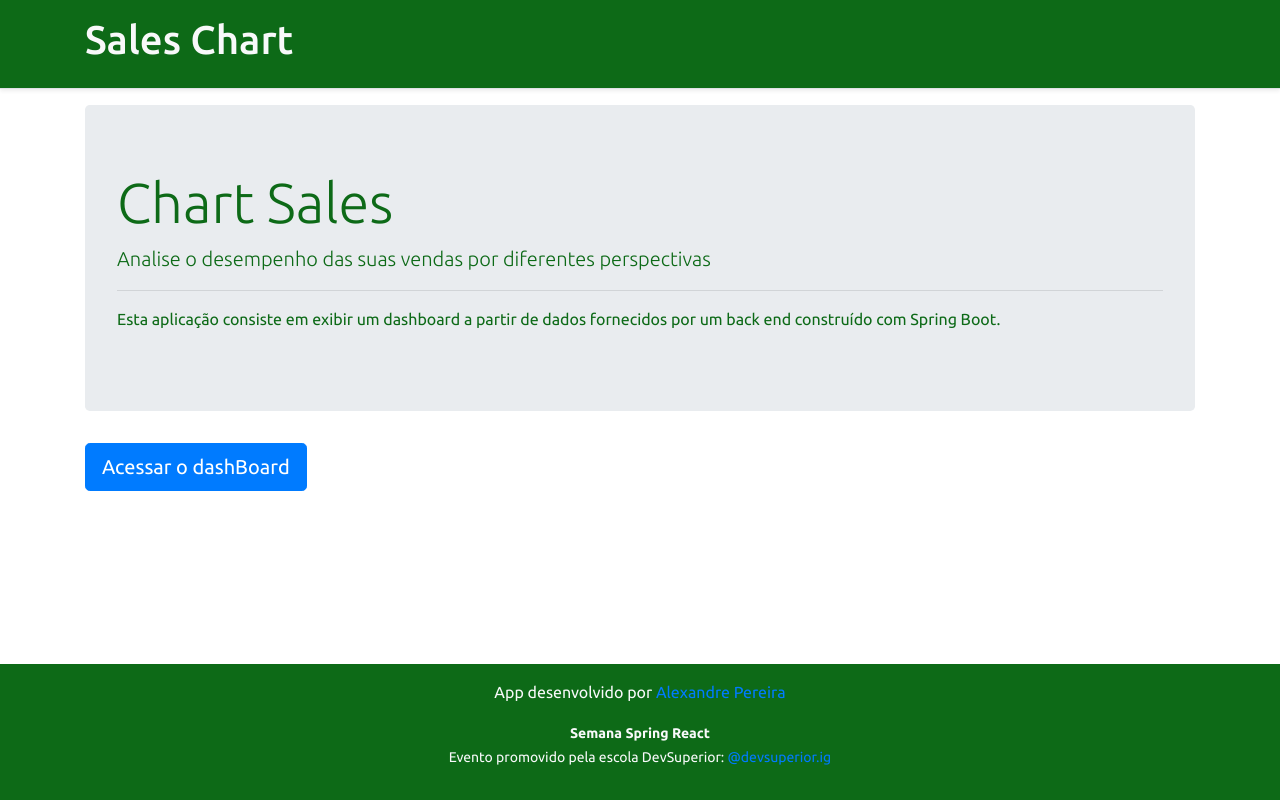
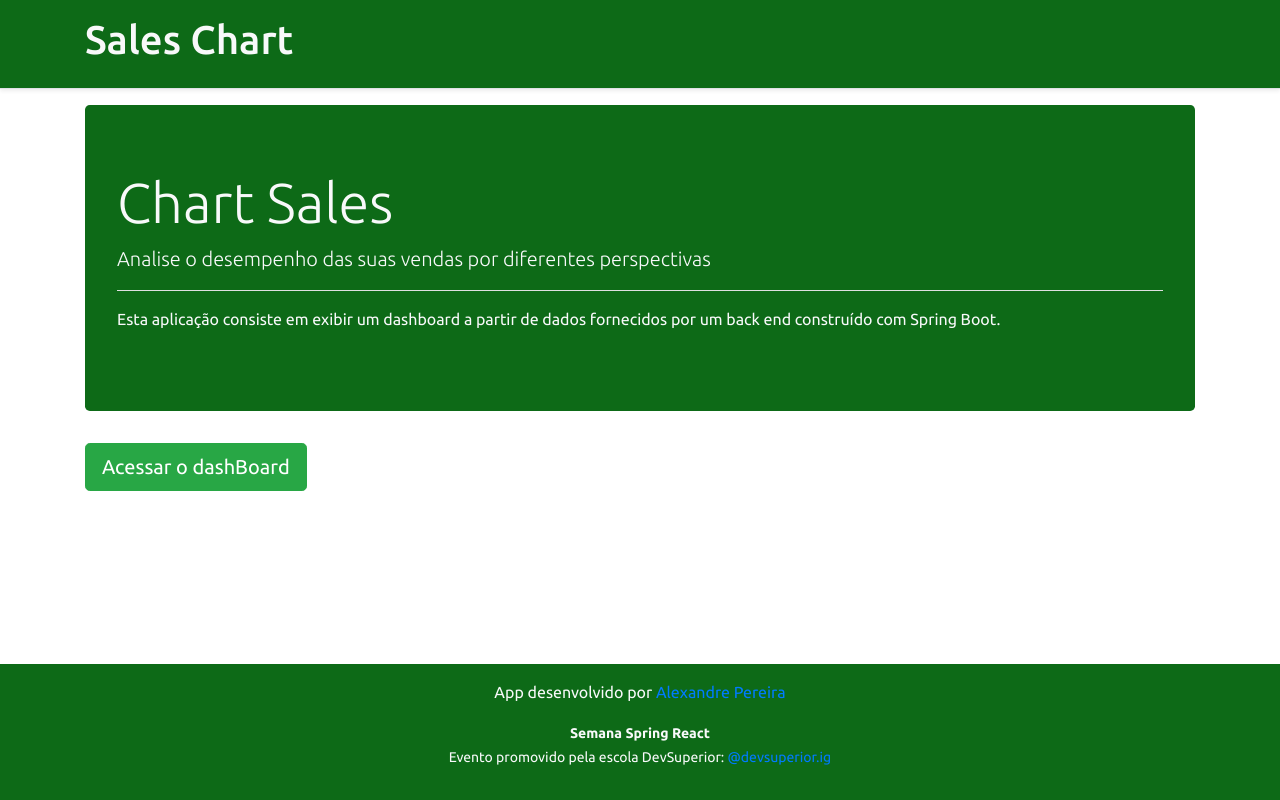
Before and after one commit to Apdo3939/sds3ChartSales, a React (Create React App) app in the folder frontend/: page / in a window 1280 px wide. Built offline with nearby package versions, Linux system fonts and the light colour scheme.

Commit message:
Pagination

```diff
--- a/frontend/src/assets/css/styles.css
+++ b/frontend/src/assets/css/styles.css
@@ -1,21 +1,28 @@
 @import url('https://fonts.googleapis.com/css2?family=Ubuntu:wght@300;400;500;700&display=swap');
+
 :root {
-    --color-primary: #FF8400;
+    --color-primary  : #FF8400;
     --color-secondary: #0d6a17;
-    --color-sucess: #0000FF;
-    --color-warn:#FF0;
-    --color-error:#FF0000;
+    --color-sucess   : #0000FF;
+    --color-warn     : #FF0;
+    --color-error    : #FF0000;
 }
 
-html, body {
-    height: 100%;
+html,
+body {
+    height     : 100%;
     font-family: "Ubuntu", sans-serif;
 }
 
 #root {
-    display: flex;
+    display       : flex;
     flex-direction: column;
-    height: 100%;
+    height        : 100%;
+}
+
+a:hover {
+    text-decoration: none;
+    color          : unset;
 }
 
 .content {
@@ -24,7 +31,7 @@ html, body {
 
 .footer {
     flex-shrink: 0;
-    text-align: center;
+    text-align : center;
 }
 
 .bg-primary {
--- a/frontend/src/components/dataTable/index.tsx
+++ b/frontend/src/components/dataTable/index.tsx
@@ -1,10 +1,12 @@
 import axios from "axios";
+import Pagination from "components/pagination";
 import { formatLocalDate, SalePage } from "model/Model";
 import { useEffect, useState } from "react";
 import { BASE_URL } from "utils/requests";
 
 const DataTable = () => {
 
+    const [activePage, setActivePage] = useState(0);
     const [page, setPage] = useState<SalePage>({
         first: true,
         last: true,
@@ -14,19 +16,28 @@ const DataTable = () => {
     });
 
     useEffect(() => {
-        axios.get(`${BASE_URL}/sales?page=0&size=10&sort=date,desc`)
+        axios.get(`${BASE_URL}/sales?page=${activePage}&size=10&sort=date,desc`)
             .then(response => {
                 setPage(response.data);
             })
             .catch()
 
-    }, []);
+    }, [activePage]);
+
+    const onPageChange = (index: number) => {
+        setActivePage(index);
+    }
 
     return (
+        <>
+            <Pagination
+                page={page}
+                onPageChange={onPageChange}
+            />
             <div className="table-responsive mb-5">
-            <table className="table table-striped table-sm">
+                <table className="table table-striped table-sm border border-success">
                     <thead>
-                    <tr>
+                        <tr className="text-primary">
                             <th>Data</th>
                             <th>Vendedor</th>
                             <th>Clientes visitados</th>
@@ -34,10 +45,10 @@ const DataTable = () => {
                             <th>Valor</th>
                         </tr>
                     </thead>
-                <tbody>
+                    <tbody className="text-primary">
                         {page.content?.map(sale => (
                             <tr key={sale.id}>
-                            <td>{formatLocalDate(sale.date,"dd/MM/yyyy")}</td>
+                                <td>{formatLocalDate(sale.date, "dd/MM/yyyy")}</td>
                                 <td>{sale.seller.name}</td>
                                 <td>{sale.visited}</td>
                                 <td>{sale.deals}</td>
@@ -47,6 +58,7 @@ const DataTable = () => {
                     </tbody>
                 </table>
             </div>
+        </>
     );
 }
 
--- /dev/null
+++ b/frontend/src/components/pagination/index.tsx
@@ -0,0 +1,33 @@
+import { SalePage } from "model/Model";
+
+type Props = {
+    page: SalePage;
+    onPageChange: Function;
+}
+const Pagination = ({ page, onPageChange }: Props) => {
+    return (
+        <div className="row d-flex justify-content-center">
+            <nav>
+                <ul className="pagination">
+                    <li className={`page-item ${page.first ? 'disabled' : ''}`}>
+                        <button
+                            className="page-link"
+                            onClick={() => onPageChange(page.number - 1)}
+                        >Prev</button>
+                    </li>
+                    <li className="page-item disabled">
+                        <span className="page-link">{page.number + 1}</span>
+                    </li>
+                    <li className={`page-item ${page.last ? 'disabled' : ''}`}>
+                        <button
+                            className="page-link"
+                            onClick={() => onPageChange(page.number + 1)}
+                        >Next</button>
+                    </li>
+                </ul>
+            </nav>
+        </div>
+    );
+}
+
+export default Pagination;
--- a/frontend/src/pages/dashboard/index.tsx
+++ b/frontend/src/pages/dashboard/index.tsx
@@ -3,7 +3,6 @@ import DataTable from "components/dataTable";
 import DonutChart from "components/donutChart";
 import Footer from "components/footer";
 import NavBar from "components/navBar";
-
 
 const DashBoard = () => {
     return (
--- a/frontend/src/pages/home/index.tsx
+++ b/frontend/src/pages/home/index.tsx
@@ -8,13 +8,13 @@ const Home = () => {
         <>
             <NavBar />
             <div className="container">
-                <div className="jumbotron">
-                    <h1 className="display-4 text-primary">Chart Sales</h1>
-                    <p className="lead text-primary">Analise o desempenho das suas vendas por diferentes perspectivas</p>
-                    <hr />
-                    <p className="text-primary">Esta aplicação consiste em exibir um dashboard a partir de dados fornecidos por um back end construído com Spring Boot.</p>
+                <div className="jumbotron bg-primary">
+                    <h1 className="display-4 text-light">Chart Sales</h1>
+                    <p className="lead text-light">Analise o desempenho das suas vendas por diferentes perspectivas</p>
+                    <hr className="bg-light" />
+                    <p className="text-light">Esta aplicação consiste em exibir um dashboard a partir de dados fornecidos por um back end construído com Spring Boot.</p>
                 </div>
-                <Link to="/dashboard" className="btn btn-primary btn-lg">
+                <Link to="/dashboard" className="btn btn-success btn-lg">
                     Acessar o dashBoard
                 </Link>
             </div>
```
Lines whose indentation alone changed are shown as unchanged.
